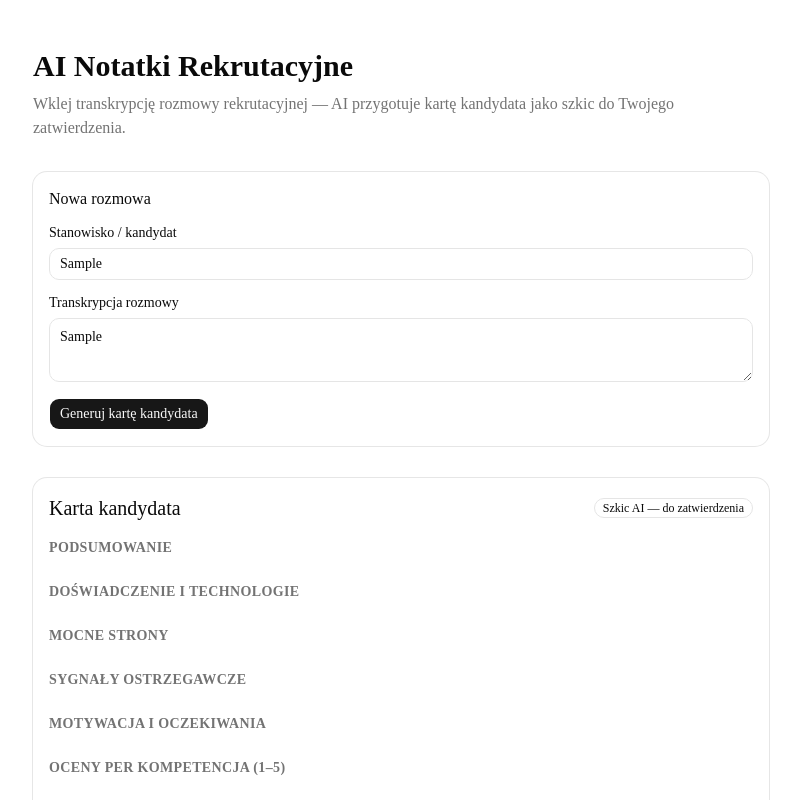
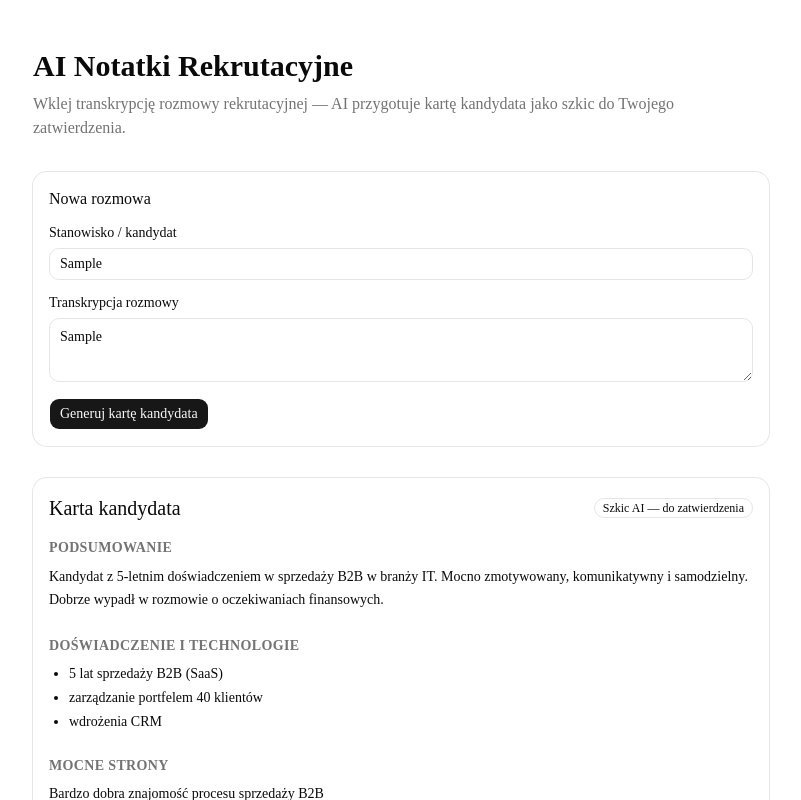
Before and after one commit to Jakub3571/notatki-rekrutacyjne, a Next.js app: page / in a window 1280 px wide. Both pictures are taken after typing "Sample", "Sample" into the empty fields and a click on the button "Generuj kartę kandydata". Shown: the top 800 px of the page, without its empty margins (239-1040 px from the left). Built offline with nearby package versions, Linux system fonts and the light colour scheme.

Commit message:
fix: naprawa bledow TypeScript (types.ts, karta-kandydata.tsx)

```diff
--- a/src/components/karta-kandydata.tsx
+++ b/src/components/karta-kandydata.tsx
@@ -14,11 +14,11 @@ const opcjeDecyzji: { wartosc: Decyzja; etykieta: string; wariant: "default" | "
   { wartosc: "odrzucony", etykieta: "Odrzucony", wariant: "destructive" },
 ];
 
-function Sekcja({ tytul, dzieci }: { tytul: string; dzieci: ReactNode }) {
+function Sekcja({ tytul, children }: { tytul: string; children: ReactNode }) {
   return (
     <section className="space-y-2">
       <h3 className="text-sm font-semibold uppercase tracking-wide text-muted-foreground">{tytul}</h3>
-      {dzieci}
+      {children}
     </section>
   );
 }
--- a/src/lib/types.ts
+++ b/src/lib/types.ts
@@ -26,7 +26,7 @@ export type KartaKandydata = {
   podsumowanie: string;
   doswiadczenie: string[];
   mocne_strony: MocnaStrona[];
-  sygnaly_ostrzegawcze: SygnalOstrzegawcze[];
+  sygnaly_ostrzegawcze: SygnalOstrzegawczy[];
   motywacja: Motywacja;
   oceny: OcenaKompetencji[];
   pytania_followup: string[];
```
